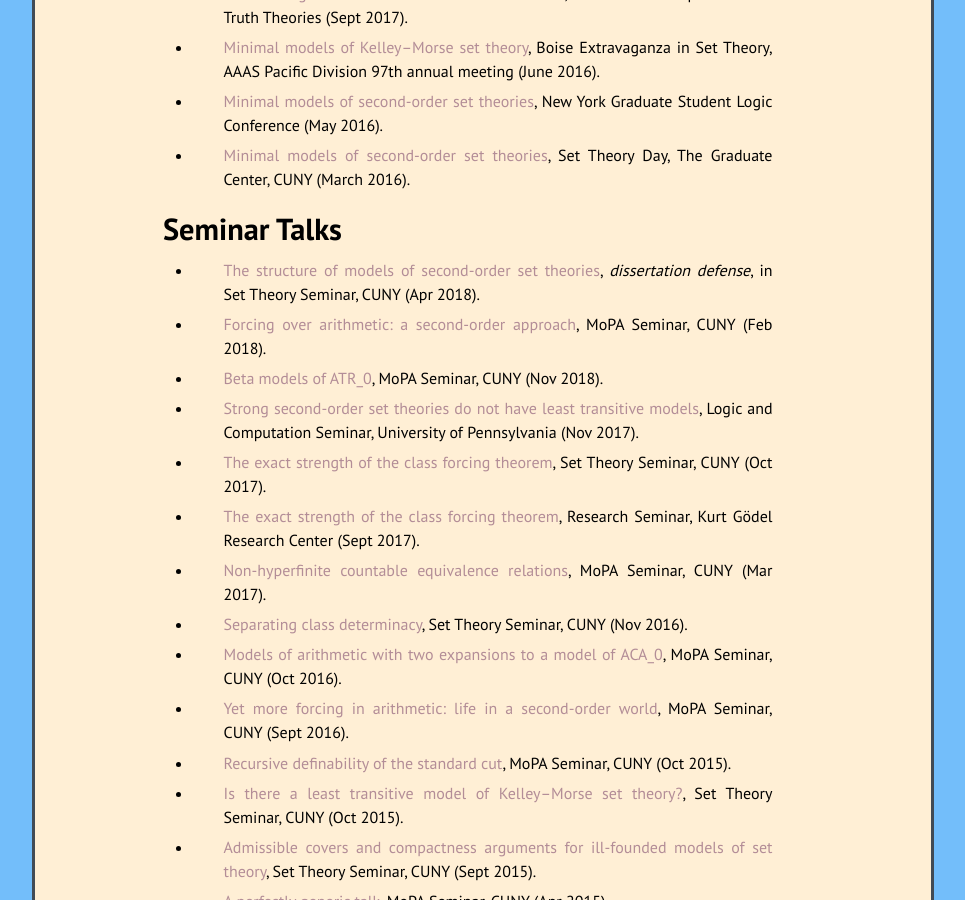
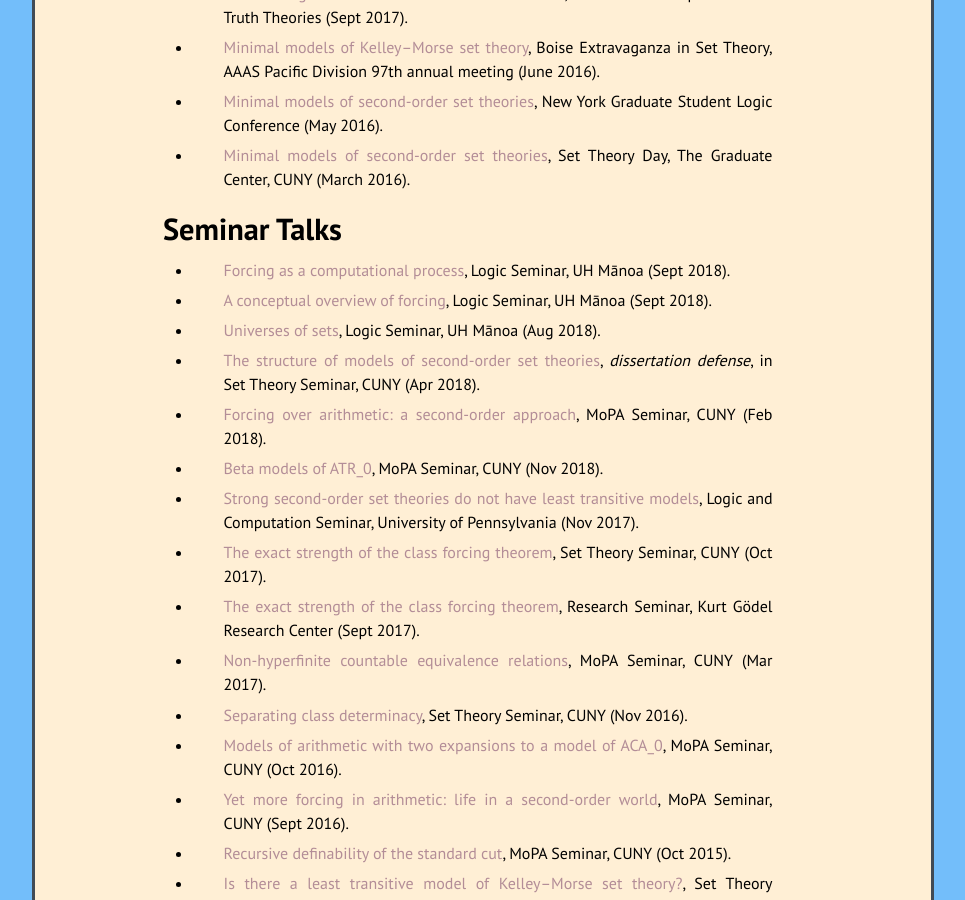
Before and after one commit to kamerynjw/kamerynjw.github.io, a Jekyll site: the page built from cv.md, in a window 1280 px wide and 900 px high, scrolled down 1280 px. Shown: the whole window, without its empty margins (157-1122 px from the left). Built offline with Jekyll 4.4.1, drawn with Linux system fonts in a browser that asks for light colours; nearby versions of some CDN libraries.

Commit message:
added pages for talks for 2018 fall UH Manoa logic seminar

```diff
--- a/_data/conftalks.yml
+++ b/_data/conftalks.yml
@@ -1,5 +1,5 @@
 
-# selected talks to display in research.md
+# conference talks to display in talks.md
 
 - href: "2018-may-asl"
   title: "Minimal models for second-order set theories"
--- a/_data/semtalks.yml
+++ b/_data/semtalks.yml
@@ -1,5 +1,20 @@
 
-# selected talks to display in research.md
+# seminar talks to display in talks.md
+
+- href: "2018-sept-computational-forcing"
+  title: "Forcing as a computational process"
+  other: "Logic Seminar, UH Mānoa"
+  date: "Sept 2018"
+
+- href: "2018-sept-conceptual-forcing"
+  title: "A conceptual overview of forcing"
+  other: "Logic Seminar, UH Mānoa"
+  date: "Sept 2018"
+
+- href: "2018-aug-universes-of-sets"
+  title: "Universes of sets"
+  other: "Logic Seminar, UH Mānoa"
+  date: "Aug 2018"
 
 - href: "2018-apr-defense"
   title: "The structure of models of second-order set theories"
--- /dev/null
+++ b/research/talks/2018-aug-universes-of-sets.md
@@ -0,0 +1,13 @@
+---
+layout: page
+title: Universes of sets
+permalink: /research/talks/2018-aug-universes-of-sets
+---
+
+This is the inaugural talk for the fall 2019 semestor for the UH Mānoa Mathematical Logic seminar. It is on Monday, August 27 at 2:30pm.
+
+As is well-known, all mathematical objects can be coded as sets and thereby all of mathematics can be formally founded in set theory. What is perhaps less well-known is that there are many different models of set theory, each of which is powerful enough to function as a universe of sets and found (most) of mathematics, but these models can have very different properties.
+
+This talk will aim to explore the question: what is a model of set theory? We will learn about Skolem's paradox, that there are countable models of set theory, even though these countable models think they contain uncountable sets like the set of reals. We will be introduced to transitive models, usually considered to be the best behaved, but also meet ill-founded models, such as models which think ZFC is inconsistent. To conclude we will briefly discuss two positions in the philosophy of set theory: universism, the view that there is a unique maximal universe of sets, and multiversism, the view that there are many equally valid universes of sets.
+
+This is an introductory talk, aimed to be understandable by those with little background in set theory. It is a prequel to [my next talk]({{ site.baseurl }}/research/talks/2018-sept-conceptual-forcing), which is in turn a prequel to [my talk after that]({{ site.baseurl }}/research/talks/2018-sept-computational-forcing).
--- /dev/null
+++ b/research/talks/2018-sept-computational-forcing.md
@@ -0,0 +1,21 @@
+---
+layout: page
+title: Forcing as a computational process
+permalink: /research/talks/2018-sept-computational-forcing
+---
+
+This is a talk in the UH Mānoa Mathematical Logic seminar on Monday, September 17 at 2:30pm.
+
+In this talk we will consider computable structure theoretical aspects of forcing. Given an oracle for a countable model of set theory $M$, to what extent can we compute information about forcing extensions $M[G]$? The main theorem I will present gives a robustly affirmative answer in several senses.
+
+* Given an oracle for the atomic diagram of a countable model of set theory $M$, then for any forcing notion $\mathbb P \in M$ we can compute an $M$-generic filter $G \subseteq \mathbb P$.
+
+* From the $\Delta_0$ diagram for $M$ we can moreover compute the atomic diagram of the forcing extension $M[G]$, and indeed its $\Delta\_0$ diagram.
+
+* From the elementary for $M$ we can compute the elementary diagram of the forcing extension $M[G]$, and this goes level by level for the $\Sigma_n$ diagrams.
+
+On the other hand, there is no functorial process for computing forcing extensions.
+
+* If ZFC is consistent then there is no computable procedure (nor even a Borel procedure) which takes as input the elementary diagram for a countable model $M$ of ZFC and a partial order $\mathbb P \in M$ and returns a generic $G$ so that isomorphic copies of the same input model always result in the same corresponding isomorphic copy of $G$.
+
+This talk is a sequel to [my previous talk]({{ site.baseurl }}/research/talks/2018-sept-conceptual-forcing).
--- /dev/null
+++ b/research/talks/2018-sept-conceptual-forcing.md
@@ -0,0 +1,11 @@
+---
+layout: page
+title: A conceptual overview of forcing
+permalink: /research/talks/2018-sept-conceptual-forcing
+---
+
+This is a talk in the UH Mānoa Mathematical Logic seminar on Monday, September 10 at 2:30pm.
+
+Paul Cohen—who visited UH Mānoa in the 1990s—introduced the method of forcing to prove that the failure of the continuum hypothesis is consistent with ZFC, the standard base axioms for set theory. Since then it has become a cardinal tool within set theory, being the main method for proving independence results and even enjoys use in proving ZFC results. In this talk I will give an introduction to forcing, focusing on the big picture ideas.
+
+This talk is a sequel to [my previous talk]({{ site.baseurl }}/research/talks/2018-aug-universes-of-sets) and a prequel to [my next talk]({{ site.baseurl }}/research/talks/2018-sept-computational-forcing).
```
